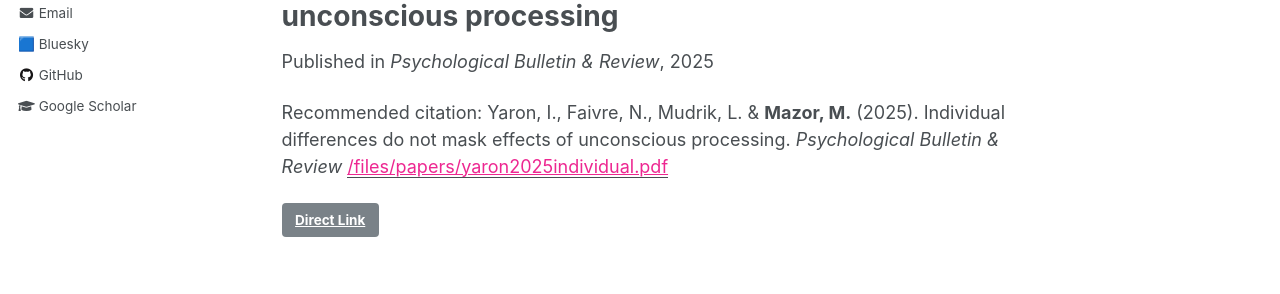
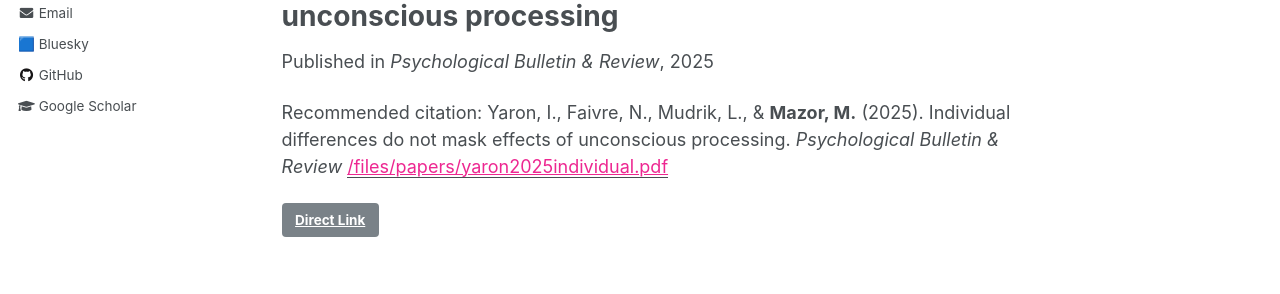
Before and after one commit to matanmazor/matanmazor.github.io, a Jekyll site: the page built from _publications/2025-03-02-individual.md, in a window 1280 px wide. Shown: the part 144-438 px from the top of the page. Built offline with Jekyll 4.4.1, drawn with Linux system fonts in a browser that asks for light colours.

```diff
--- a/_publications/2025-03-02-individual.md
+++ b/_publications/2025-03-02-individual.md
@@ -9,5 +9,5 @@ paperurl: '/files/papers/yaron2025individual.pdf'
 link: 'https://doi.org/10.3758/s13423-025-02679-5'
 summary_paragraph: >
   "Unconscious processing" effects are cases where behaviour is affected by events that were not consciously perceived. In the 2000s many such cases were reported in the scientific literature, but these findings were since challenged on statistical grounds. In this paper, a collaboration with [Liad](https://en-social-sciences.tau.ac.il/profile/mudrikli) and [Nathan](https://nfaivre.netlify.app/), led by [Itay](http://researchgate.net/scientific-contributions/Itay-Yaron-2173226335), we point out that the statistical analyses that are commonly used to test for unconscious processing effects make an unnecessary assumption, namely that the direction of effects should be the same for all people. We developed two new statistical tests that do not make this assumption: a Sign Consistency test and an Absolute Effect Size test (the second was suggested by our Reviewer [Sascha Meyen](https://www.ecogsci.cs.uni-tuebingen.de/team/sascha-meyen/)). We applied these tests to data from previous studies about unconscious perception, only to find that relaxing this assumption does not make a difference. In contrast, the same tests revealed multiple hidden effects when applied to datasets from other fields. Together, we conclude that effect of unconscious processing were not masked by individual differences.
-citation: 'Yaron, I., Faivre, N., Mudrik, L. & <b>Mazor, M.</b> (2025). Individual differences do not mask effects of unconscious processing. <i>Psychological Bulletin & Review</i>'
+citation: 'Yaron, I., Faivre, N., Mudrik, L., & <b>Mazor, M.</b> (2025). Individual differences do not mask effects of unconscious processing. <i>Psychological Bulletin & Review</i>'
 ---
```
Also changed, not shown: _preprints/2025-07-17-vividness.md (added, +10 -0 lines), _publications/2022-10-01-prospective.md (+1 -1 lines), _publications/2023-07-19-imagery-confidence.md (+1 -1 lines), _publications/2024-09-02-twister.md (+1 -1 lines), 2 other files.
